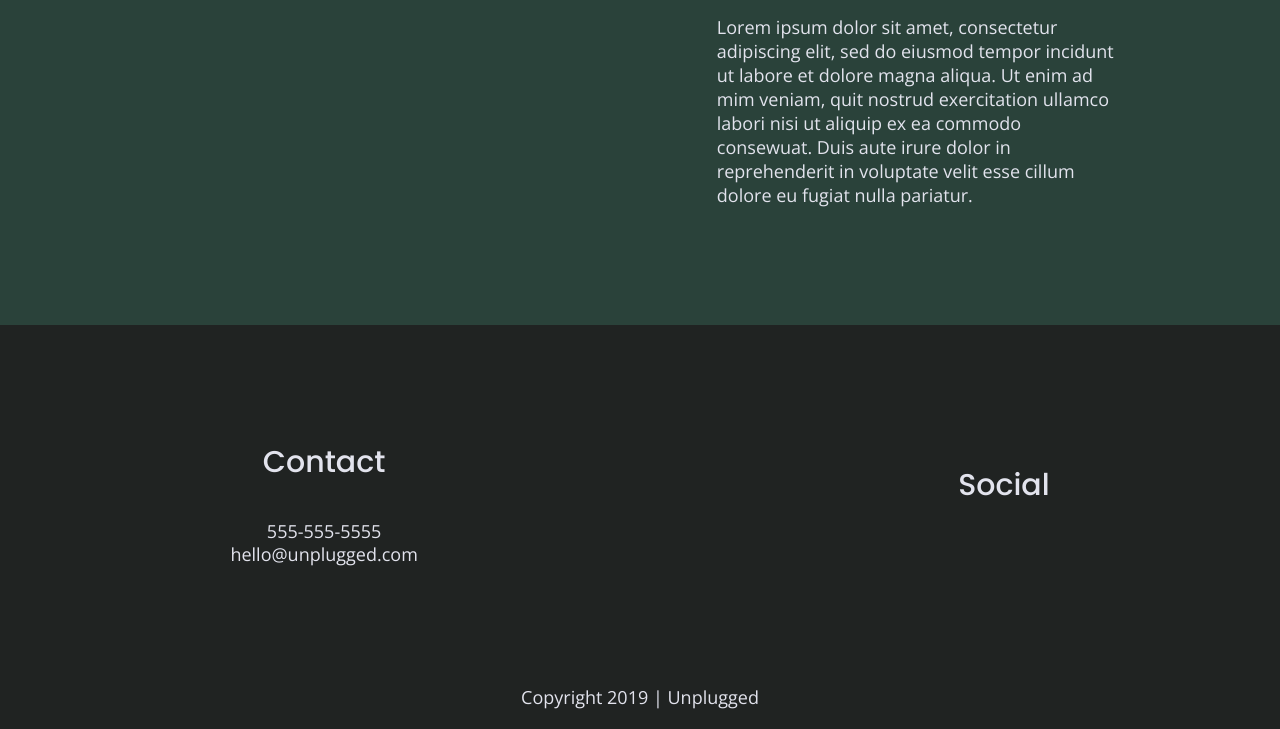
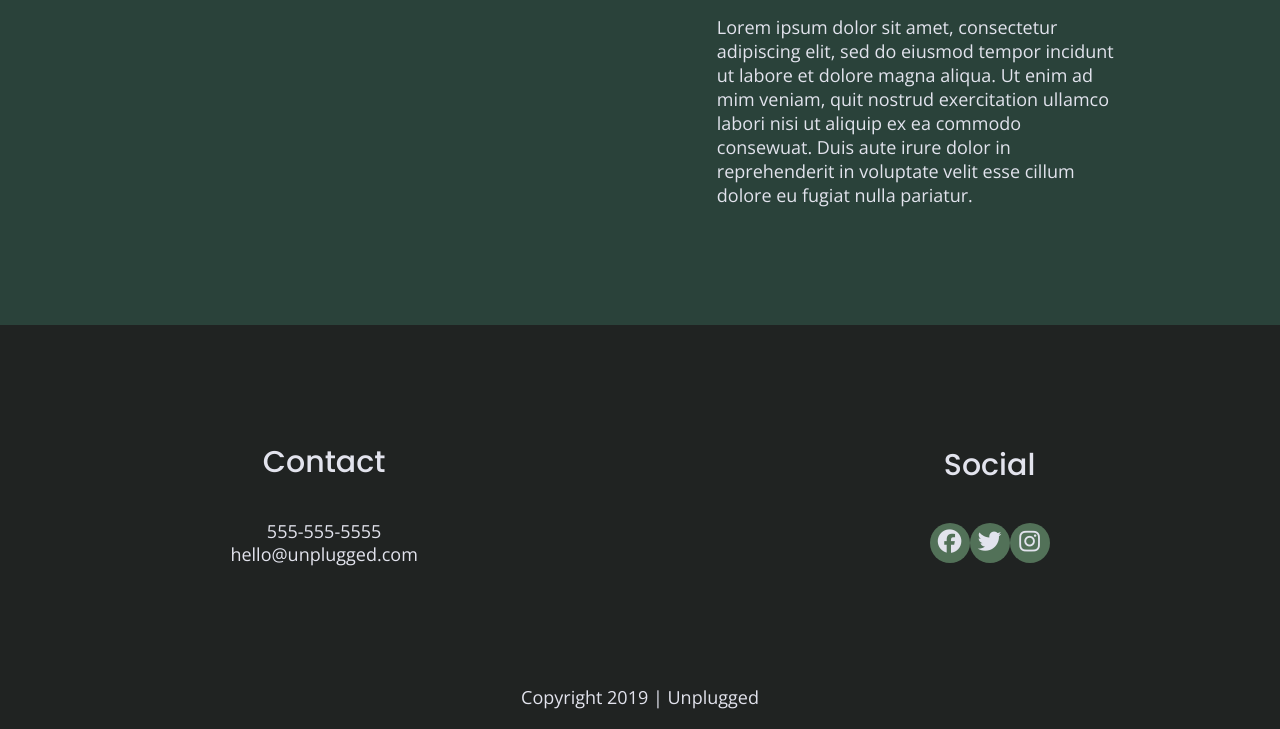
Before and after one commit to ollie-grove/unplugged-retreat-2020, a website built with Parcel: page index.html in a window 1280 px wide. Shown: the part 2264-2993 px from the top of the page. Built offline with nearby package versions, Linux system fonts and the light colour scheme; files whose address does not match are found by name.

Commit message:
Added social media icons

```diff
--- a/css/main.css
+++ b/css/main.css
@@ -242,9 +242,17 @@ footer .social-icons {
 }
 
 footer .social-icons p {
+   background-color: #527158;
+   border-radius: 50%;
+   width: 40px;
+   height: 40px;
    display: flex;
    justify-content: center;
    align-items: center;
+}
+
+footer .social-icons p i {
+    font-size: 1.3125em;
 }
 
 footer .copyright {
--- a/index.html
+++ b/index.html
@@ -87,12 +87,14 @@
     <section class="features">
         <div class="content-wrapper">
           <h2>Have the work week you always dreamed of - without the bad wifi.</h2>
-          <div class="features-items">
-            <article>
-              <p class="fontawesome-icon"></p>
+
+
+        <div class="features-items">
+          <article>
+             <p class="fontawesome-icon"></p>
               <i class="fas fa-campground"></i>
-              <p class="features-item-description">Located in a peaceful bungalow outside of Lake Geneva, Wisconsin.</p>
-            </article>
+            <p class="features-item-description">Located in a peaceful bungalow outside of Lake Geneva, Wisconsin.</p>
+        </article>
 
         <article>
           <p class="fontawesome-icon">
@@ -169,9 +171,14 @@
     <div class="social">
       <h4>Social</h4>
       <div class="social-icons">
-        <p><a href="https://www.facebook.com/yoursite" target="_blank"></a>
-            <a href="https://twitter.com/yoursite" target="_blank"></a>
-            <a href="https://instagram.com/youriste" target="_blank"></a>
+        <p><a href="https://www.facebook.com/yoursite"target="_blank"><i class="fa-brands fa-facebook"></i></a>
+          </p>
+
+          <p>
+            <a href="https://twitter.com/yoursite" target="_blank"><i class="fa-brands fa-twitter"></i></a></p>
+
+            <p>
+            <a href="https://instagram.com/youriste" target="_blank"><i class="fa-brands fa-instagram"></i></a>
             </p>
           </div>
         </div>
```
